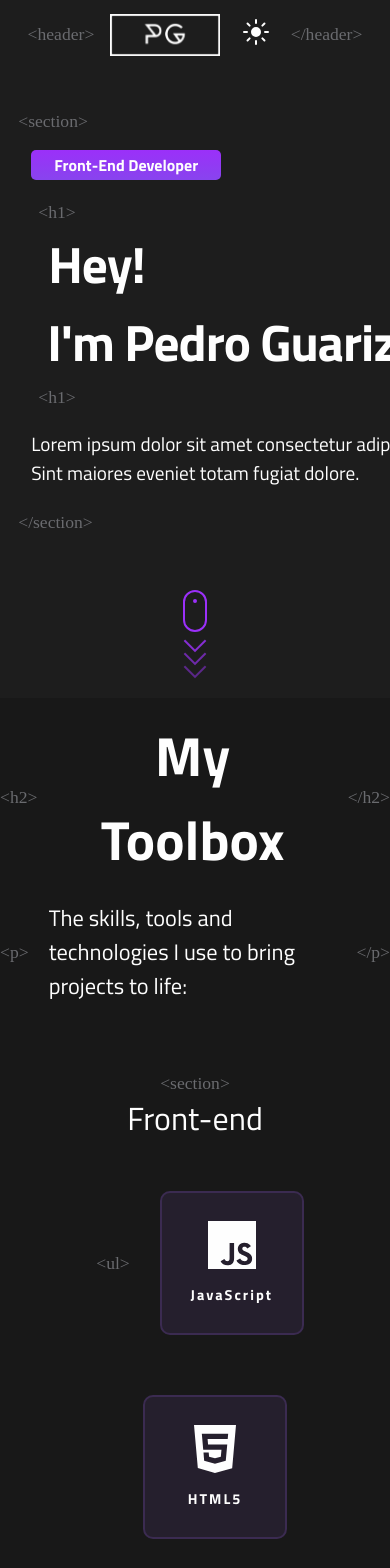
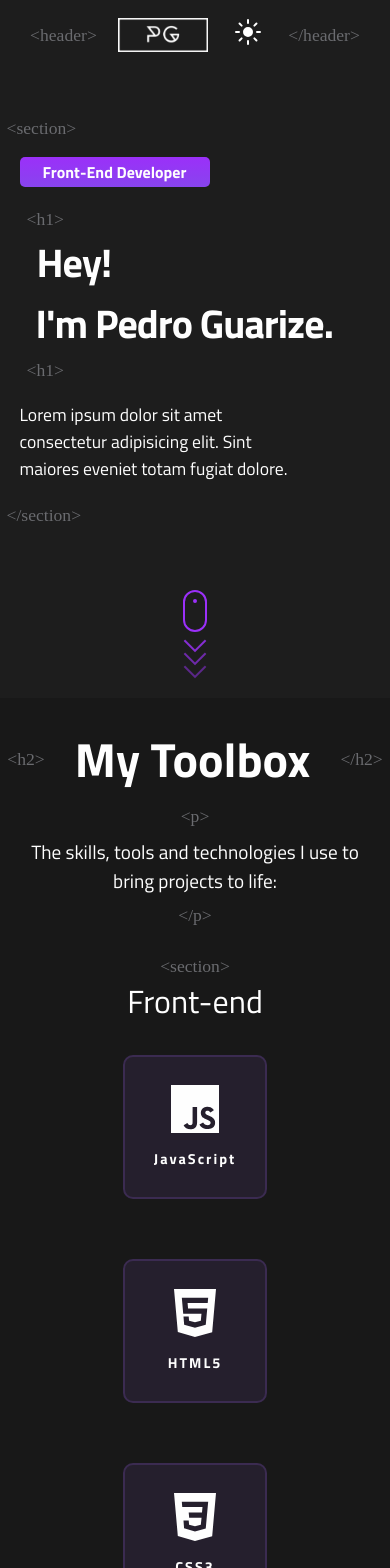
Before and after one commit to guarize/guarize-web-portfolio, a React (Create React App) app: page / in a window 390 px wide. Shown: the top 1568 px of the page. Built offline with nearby package versions, Linux system fonts and the light colour scheme; a web font is replaced by a local one.

Commit message:
[style] - initial responsive

```diff
--- a/src/App.jsx
+++ b/src/App.jsx
@@ -2,9 +2,9 @@ import React from 'react';
 import MyToolbox from './components/MyToolbox';
 import HomeSection from './components/HomeSection';
 import PortfolioProvider from './provider/PortfolioProvider';
-import './styles/App.css';
 import Projects from './components/Projects';
 import EmailFixed from './components/EmailFixed';
+import './styles/App.css';
 
 export default function App() {
   return (
--- a/src/styles/Header.css
+++ b/src/styles/Header.css
@@ -106,4 +106,8 @@
   .header-navbar {
     display: none;
   }
+
+  .header-logo {
+    width: 90px;
+  }
 }
--- a/src/styles/HomeSection.css
+++ b/src/styles/HomeSection.css
@@ -177,4 +177,25 @@
   .home-avatar {
     display: none;
   }
+
+  .home-container {
+    margin: 20px auto -30px auto;
+    width: 90%;
+    height: 600px;
+  }
+
+  .home-text {
+    max-width: 80%;
+    margin-right: 0;
+  }
+
+  .home-intro {
+    font-size: 2.5rem;
+    margin: 0 0 0 10px;
+  }
+
+  .home-description {
+    max-width: 100%;
+    font-size: 1.1rem;
+  }
 }
--- a/src/styles/MyToolbox.css
+++ b/src/styles/MyToolbox.css
@@ -67,6 +67,7 @@
   align-items: center;
   flex-wrap: wrap;
   width: 80vw;
+  margin: auto;
 }
 
 .toolbox-wrapper-dark p, .toolbox-wrapper-light p {
@@ -105,3 +106,38 @@
   letter-spacing: 2px;
   text-align: center;
 }
+
+@media only screen and (max-width: 1015px) {
+  .toolbox-title {
+    font-size: 2.0rem;
+    margin: 15px 0 30px;
+  }
+
+  .toolbox-title h2 {
+    margin: 10px 30px;
+    text-align: center;
+    font-size: 3rem;
+  }
+
+  .toolbox-title div {
+    display: flex;
+    align-items: center;
+    justify-content: center;
+    flex-wrap: wrap;
+    text-align: center;
+  }
+
+  .toolbox-title div p {
+    font-size: 1.2rem;
+    margin: 10px 20px;
+  }
+
+  .languages-container  {
+    width: 90vw;
+    padding: 0;
+  }
+
+  .languages-container .html-tag {
+    display: none;
+  }
+}
--- a/src/styles/Projects.css
+++ b/src/styles/Projects.css
@@ -167,3 +167,9 @@
     zoom: 0.9;
   }
 }
+
+@media only screen and (max-width: 1015px) {
+  .project-card {
+    zoom: 0.7;
+  }
+}
```
